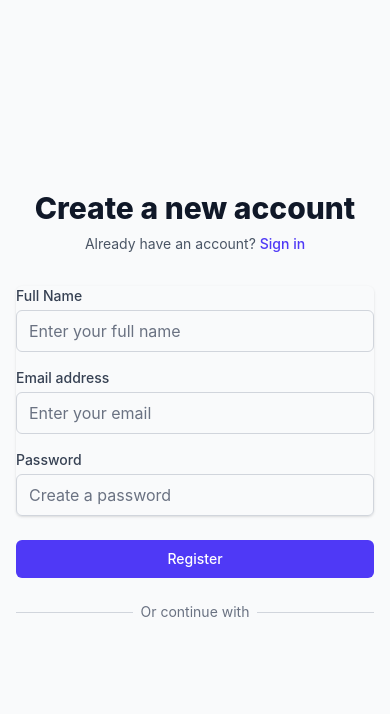
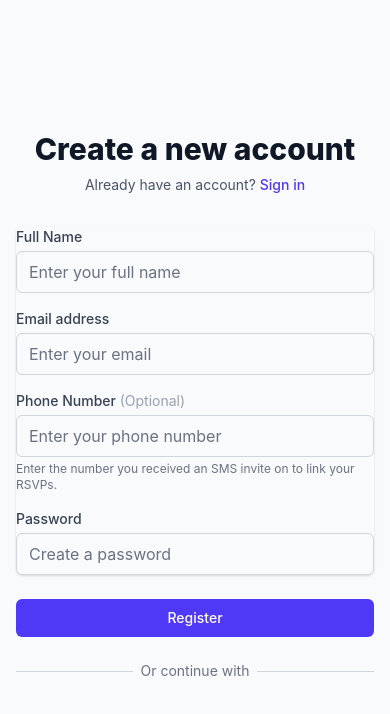
Before and after one commit to AdityaPorwal0210/E-Invite-Production, a React app in the folder frontend/: page /register in a window 390 px wide. Shown: the top 714 px of the page. Built offline with nearby package versions, Linux system fonts and the light colour scheme; no server answers; the HTML template or start-up script is replaced by a standard one.

Commit message:
frontend updated for phone number compulsion

```diff
--- a/frontend/src/components/Register.jsx
+++ b/frontend/src/components/Register.jsx
@@ -9,6 +9,7 @@ const Register = () => {
   const [name, setName] = useState('');
   const [email, setEmail] = useState('');
   const [password, setPassword] = useState('');
+  const [phoneNumber, setPhoneNumber] = useState(''); // NEW STATE
   const [error, setError] = useState('');
   const [loading, setLoading] = useState(false);
 
@@ -46,7 +47,8 @@ const Register = () => {
       const response = await api.post('/users/register', {
         name,
         email,
-        password
+        password,
+        phoneNumber // ADDED TO PAYLOAD
       });
 
       console.log("Registration Response:", response.data);
@@ -224,6 +226,25 @@ const Register = () => {
               />
             </div>
 
+            {/* THE NEW PHONE NUMBER FIELD */}
+            <div className="mb-4">
+              <label htmlFor="phoneNumber" className="block text-sm font-medium text-gray-700 mb-1">
+                Phone Number <span className="text-gray-400 font-normal">(Optional)</span>
+              </label>
+              <input
+                id="phoneNumber"
+                name="phoneNumber"
+                type="tel"
+                value={phoneNumber}
+                onChange={(e) => setPhoneNumber(e.target.value)}
+                className="appearance-none relative block w-full px-3 py-2 border border-gray-300 placeholder-gray-500 text-gray-900 rounded-md focus:outline-none focus:ring-indigo-500 focus:border-indigo-500 focus:z-10 sm:text-sm"
+                placeholder="Enter your phone number"
+              />
+              <p className="mt-1 text-xs text-gray-500">
+                Enter the number you received an SMS invite on to link your RSVPs.
+              </p>
+            </div>
+
             <div className="mb-4">
               <label htmlFor="password" className="block text-sm font-medium text-gray-700 mb-1">
                 Password
```
